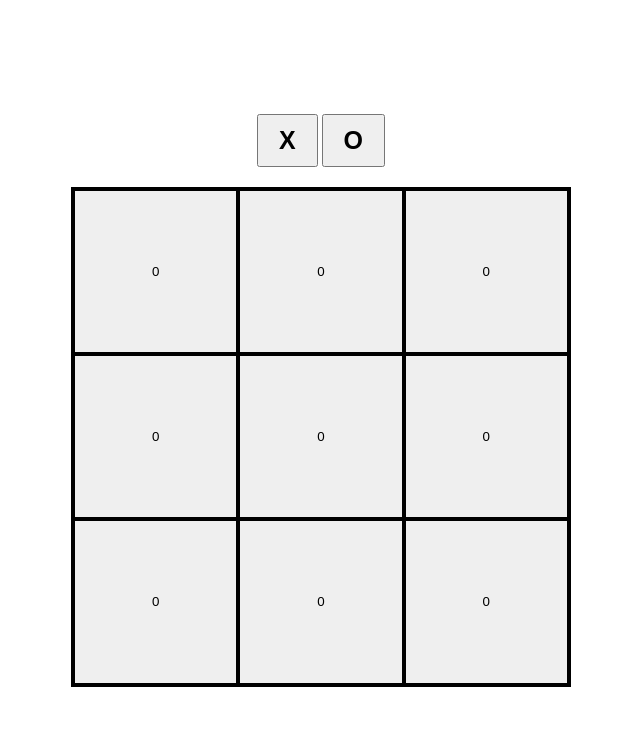
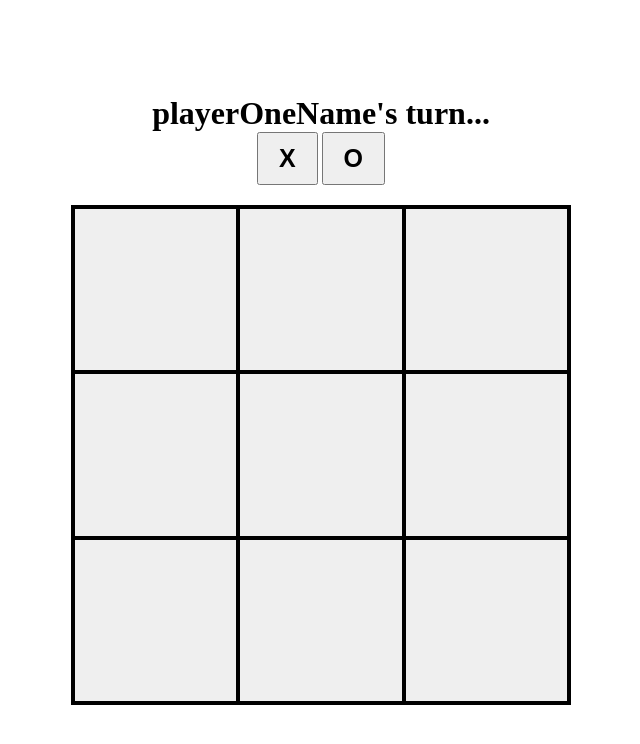
Before and after one commit to Szoker527/Tic-Tac-Toe, a plain HTML site: page index.html in a window 1280 px wide. Shown: the whole page, without its empty margins (319-959 px from the left). Drawn offline with Linux system fonts and the light colour scheme.

Commit message:
Add h1 to show player turn name

```diff
--- a/index.html
+++ b/index.html
@@ -9,20 +9,11 @@
     <script src="script.js" defer></script>
   </head>
   <body>
+    <h1 class="text-display">ww</h1>
     <div class="game-buttons">
         <button id="x" class="btn">X</button>
         <button id="o" class="btn">O</button>
     </div>
-      <div class="game-board"></div>
-      <!-- <div id="1" class="game"></div>
-      <div id="2" class="game"></div>
-      <div id="3" class="game"></div>
-      <div id="4" class="game"></div>
-      <div id="5" class="game"></div>
-      <div id="6" class="game"></div>
-      <div id="7" class="game"></div>
-      <div id="8" class="game"></div>
-      <div id="9" class="game"></div> -->
-    </div>
+    <div class="game-board"></div>
   </body>
 </html>
--- a/script.js
+++ b/script.js
@@ -38,7 +38,7 @@ function gameBoard () {
 }
 
 function Cell () {
-  let value = 0;
+  let value
 
   const addToken = (player) => {
     value = player;
@@ -163,22 +163,27 @@ function gameControl () {
 function ScreenController() {
   const game = gameControl();
   const boardDiv = document.querySelector('.game-board');
+  const playerTurnDiv = document.querySelector('.text-display');
 
   const updateScreen = () => {
     // clear the board
     boardDiv.textContent = "";
     // get the newest version of the board and player turn
     const board = game.getBoard();
+    const activePlayer = game.getActivePlayer();
+
+    // Display player's turn
+    playerTurnDiv.textContent = `${activePlayer.name}'s turn...`
 
     // Render board squares
     board.forEach((row, indexRow) => {
-      row.forEach((cell, index) => {
+      row.forEach((cell, indexColumn) => {
         // Anything clickable should be a button!!
         const cellButton = document.createElement("button");
         cellButton.classList.add("game");
         // Create a data attribute to identify the column
         // This makes it easier to pass into our `playRound` function
-        cellButton.dataset.column = index
+        cellButton.dataset.column = indexColumn
         cellButton.dataset.row = indexRow
         cellButton.textContent = cell.getValue();
         boardDiv.appendChild(cellButton);
```
